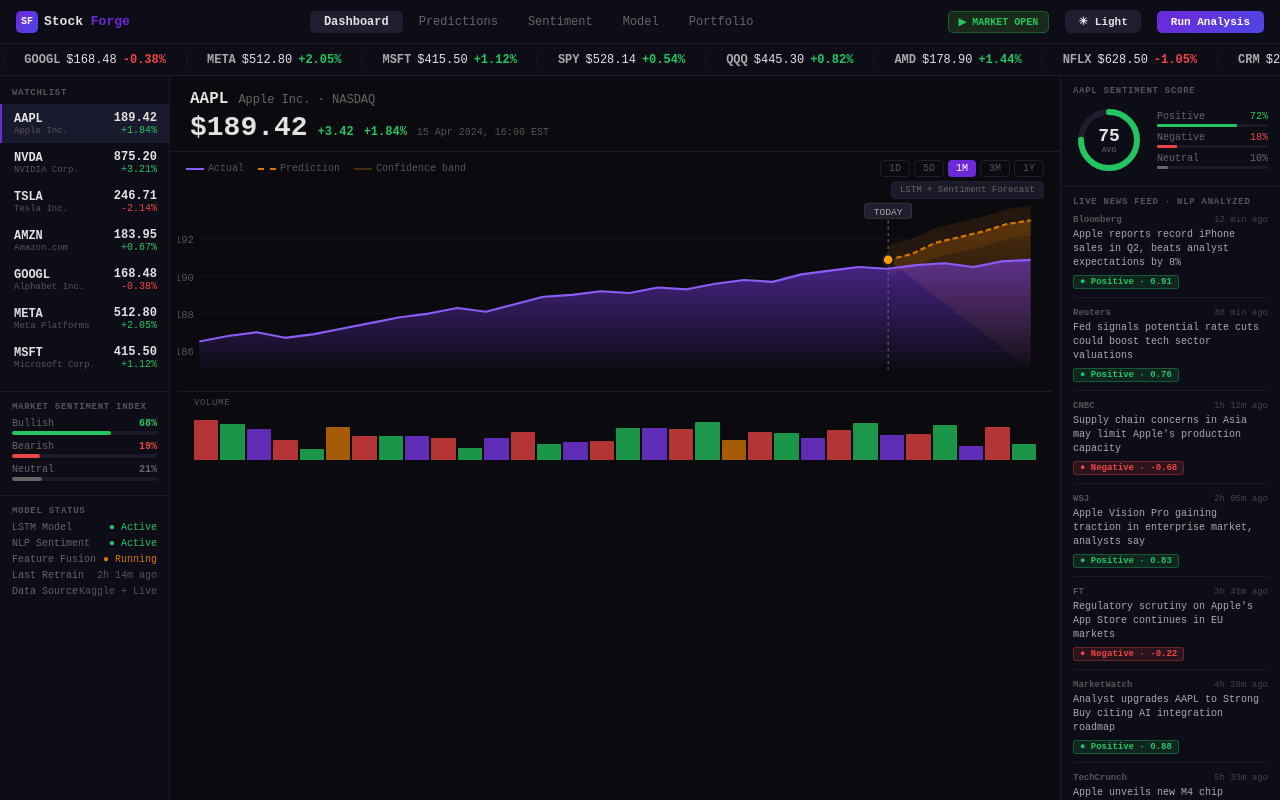
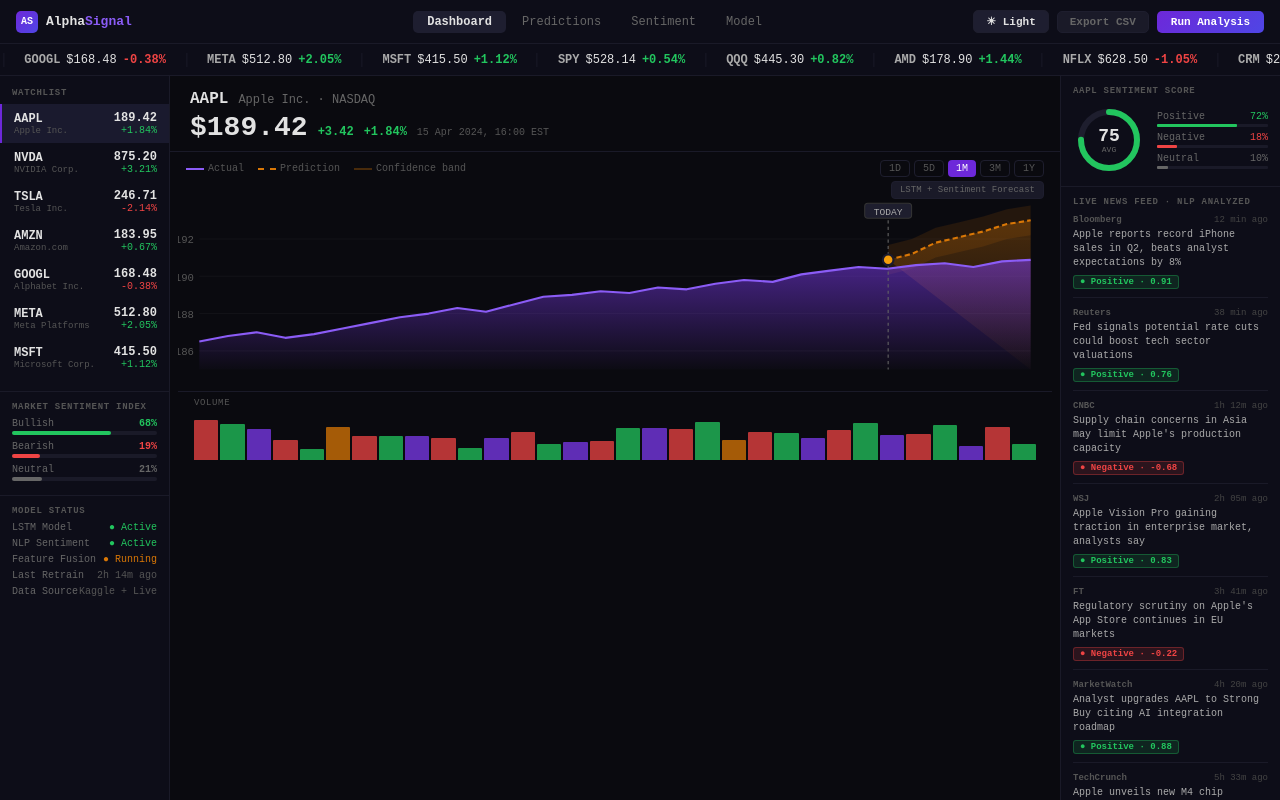
Before and after one commit to MoeezSalman/Stock-Forge, a React (Vite) app in the folder StockForge/: page / in a window 1280 px wide. Shown: the top 800 px of the page. Built offline with nearby package versions, Linux system fonts and the light colour scheme.

Commit message:
nav bar done

```diff
--- a/StockForge/src/Components/Dashboard.jsx
+++ b/StockForge/src/Components/Dashboard.jsx
@@ -1,5 +1,6 @@
 import { useState, useEffect, useRef } from "react";
 import ModelTrainingAndAnalytics from "./ModelTrainingAndAnalytics";
+import Navbar from "./Navbar";
 
 const darkTheme = {
   "--bg": "#0a0a0f",
@@ -335,23 +336,11 @@
       <div style={{ ...s.root, ...rootStyle }}>
 
         {/* Top Nav */}
-        <div style={s.topBar}>
-          <div style={s.logo}>
-            <div style={s.logoIcon}>SF</div>
-            <span>Stock <span style={{ color: "var(--accent)" }}>Forge</span></span>
-          </div>
-          <div style={s.navTabs}>
-            {navTabs.map((t) => (
-              <button key={t} style={s.navTab(t === activeTab)} onClick={() => setActiveTab(t)}>{t}</button>
-            ))}
-          </div>
-          <button style={s.btnMarket}>▶ MARKET OPEN</button>
-          {/* Single toggle button — shows what you'll switch TO */}
-          <button style={s.toggleBtn} onClick={toggleTheme}>
-            {isDark ? "☀ Light" : "☽ Dark"}
-          </button>
-          <button style={s.btnRun}>Run Analysis</button>
-        </div>
+        <Navbar
+          isDark={isDark}
+          onToggle={toggleTheme}
+          activeLabel="Dashboard"
+        />
 
         {/* Animated Ticker Strip */}
         <div style={s.tickerOuter}>
--- a/StockForge/src/Components/ModelTrainingAndAnalytics.jsx
+++ b/StockForge/src/Components/ModelTrainingAndAnalytics.jsx
@@ -1,16 +1,16 @@
 import React, { useEffect, useState } from 'react';
+import { useNavigate } from 'react-router-dom';
 import {
   Area, AreaChart, CartesianGrid, ResponsiveContainer,
   Tooltip, XAxis, YAxis,
 } from 'recharts';
-
+import Navbar from "./Navbar";
 /* ══════════════════════════════════════════
    STYLES
 ══════════════════════════════════════════ */
 const STYLES = `
 @import url('https://fonts.googleapis.com/css2?family=Manrope:wght@400;500;600;700;800&display=swap');
 
-/* ── Dark theme ── */
 [data-theme="dark"] {
   --bg:            #090615;
   --app-grad:      radial-gradient(90% 55% at 20% -10%, rgba(126,93,255,0.20) 0%, rgba(126,93,255,0) 55%), radial-gradient(70% 45% at 100% -10%, rgba(255,176,77,0.08) 0%, rgba(255,176,77,0) 52%), linear-gradient(180deg,#070412 0%,#090615 100%);
@@ -75,9 +75,12 @@
   --toggle-inactive:#7f769e;
   --toggle-active-bg:#7e5dff;
   --toggle-active-txt:#fff;
+  --nav-bg:        #0a0718;
+  --nav-btn-active-bg: #1e1e30;
+  --nav-btn-active-txt: #ece7ff;
+  --nav-btn-txt:   #7f769e;
 }
 
-/* ── Light theme ── */
 [data-theme="light"] {
   --bg:            #f0f5fb;
   --app-grad:      none;
@@ -142,6 +145,10 @@
   --toggle-inactive:#64748b;
   --toggle-active-bg:#0f172a;
   --toggle-active-txt:#ffffff;
+  --nav-bg:        #ffffff;
+  --nav-btn-active-bg: #e8edf7;
+  --nav-btn-active-txt: #0f172a;
+  --nav-btn-txt:   #64748b;
 }
 
 *, *::before, *::after { box-sizing: border-box; margin: 0; padding: 0; }
@@ -154,83 +161,129 @@
   transition: background 0.25s, color 0.25s;
 }
 
-.app-container {
-  min-height: 100vh; width: 100%;
+.mt-app {
+  min-height: 100vh;
+  width: 100%;
   font-family: 'Manrope', sans-serif;
   color: var(--text);
   background: var(--bg);
+  display: flex;
+  flex-direction: column;
   transition: background 0.25s;
 }
-[data-theme="dark"] .app-container { background: var(--app-grad); }
+[data-theme="dark"] .mt-app { background: var(--app-grad); }
 
-/* Header */
-.header-main {
-  width: 100%; padding: 0 24px; height: 52px;
-  display: grid; grid-template-columns: auto 1fr auto;
-  align-items: center; column-gap: 28px;
+/* ── Navbar ── */
+.mt-navbar {
+  background: var(--nav-bg);
   border-bottom: 1px solid var(--header-bdr);
-  transition: border-color 0.25s;
+  display: grid;
+  grid-template-columns: 200px 1fr auto;
+  align-items: center;
+  padding: 0 16px;
+  height: 44px;
+  position: sticky;
+  top: 0;
+  z-index: 100;
+  transition: background 0.25s, border-color 0.25s;
 }
-.header-left { display: flex; align-items: center; gap: 8px; }
-.logo-box {
-  width: 22px; height: 22px; border-radius: 6px;
+.mt-logo {
+  display: flex;
+  align-items: center;
+  gap: 8px;
+  font-weight: 700;
+  font-size: 13px;
+  color: var(--text);
+  font-family: 'JetBrains Mono', 'Fira Code', monospace;
+}
+.mt-logo-icon {
+  width: 22px; height: 22px; border-radius: 5px;
   background: var(--logo-grad);
   display: flex; align-items: center; justify-content: center;
+  font-size: 10px; font-weight: 900; color: #fff;
 }
-.logo-inner { width: 11px; height: 11px; background: #fff; border-radius: 2px; opacity: 0.85; }
-.brand { font-size: 15px; font-weight: 800; color: var(--text); letter-spacing: -0.01em; }
-.brand sup { font-size: 9px; color: #7e5dff; font-weight: 700; letter-spacing: 0.05em; vertical-align: super; }
-[data-theme="light"] .brand sup { color: #4f46e5; }
-
-.header-nav { display: flex; justify-content: center; align-items: center; gap: 4px; }
-.nav-link {
-  color: var(--text-sub); font-size: 11.5px; font-weight: 600;
-  text-decoration: none; padding: 5px 10px; border-radius: 7px;
-  transition: color 0.18s, background 0.18s; border: 1px solid transparent;
+.mt-nav-links {
+  display: flex;
+  align-items: center;
+  justify-content: center;
+  gap: 2px;
 }
-.nav-link.active { color: var(--nav-active-txt); background: var(--nav-active-bg); border-color: var(--nav-active-bdr); }
-.nav-link:hover:not(.active) { color: var(--text); }
-
-.header-right { justify-self: end; display: flex; align-items: center; gap: 10px; }
-
-.epoch-pill {
-  background: var(--epoch-bg); color: var(--epoch-txt);
-  border: 1px solid var(--epoch-bdr); border-radius: 6px;
-  padding: 5px 11px; font-size: 10.5px; font-weight: 700;
-  letter-spacing: 0.04em; white-space: nowrap;
-  transition: background 0.25s, color 0.25s, border-color 0.25s;
+.mt-nav-btn {
+  font-family: 'JetBrains Mono', 'Fira Code', monospace;
+  font-size: 12px;
+  font-weight: 400;
+  color: var(--nav-btn-txt);
+  padding: 4px 14px;
+  border-radius: 5px;
+  background: transparent;
+  border: none;
+  outline: none;
+  cursor: pointer;
+  transition: all 0.15s;
+}
+.mt-nav-btn.active {
+  font-weight: 600;
+  color: var(--nav-btn-active-txt);
+  background: var(--nav-btn-active-bg);
+}
+.mt-nav-right {
+  display: flex;
+  align-items: center;
+  gap: 8px;
+}
+.mt-toggle-btn {
+  font-family: 'JetBrains Mono', 'Fira Code', monospace;
+  font-size: 11px;
+  font-weight: 600;
+  padding: 4px 12px;
+  border-radius: 5px;
+  cursor: pointer;
+  border: 1px solid var(--toggle-bdr);
+  background: var(--toggle-bg);
+  color: var(--text);
+  display: flex;
+  align-items: center;
+  gap: 5px;
+  transition: all 0.2s;
+  white-space: nowrap;
+}
+.mt-export-btn {
+  font-family: 'JetBrains Mono', 'Fira Code', monospace;
+  font-size: 11px;
+  font-weight: 600;
+  padding: 4px 12px;
+  border-radius: 5px;
+  cursor: pointer;
+  border: 1px solid var(--toggle-bdr);
+  background: var(--toggle-bg);
+  color: var(--text-muted);
+  transition: all 0.2s;
+  white-space: nowrap;
+}
+.mt-run-btn {
+  font-family: 'JetBrains Mono', 'Fira Code', monospace;
+  font-size: 11px;
+  font-weight: 700;
+  padding: 5px 14px;
+  border-radius: 5px;
+  cursor: pointer;
+  border: none;
+  background: var(--logo-grad);
+  color: #fff;
+  white-space: nowrap;
 }
 
-/* Theme Toggle */
-.theme-toggle {
-  display: flex; align-items: center;
-  background: var(--toggle-bg); border: 1px solid var(--toggle-bdr);
-  border-radius: 8px; overflow: hidden; padding: 2px;
-  gap: 2px;
-  transition: background 0.25s, border-color 0.25s;
-}
-.theme-btn {
-  background: transparent; border: none; cursor: pointer;
-  font-family: 'Manrope', sans-serif; font-size: 10.5px; font-weight: 700;
-  padding: 4px 10px; border-radius: 6px; color: var(--toggle-inactive);
-  transition: background 0.2s, color 0.2s;
-  display: flex; align-items: center; gap: 4px; white-space: nowrap;
-}
-.theme-btn.active {
-  background: var(--toggle-active-bg);
-  color: var(--toggle-active-txt);
-}
+/* ── Content ── */
+.mt-content { flex: 1; overflow-y: auto; }
 
-/* Hero */
 .hero-block {
   padding: 14px 24px 0;
   display: flex; justify-content: space-between; align-items: flex-end;
 }
-.hero-title { font-size: 30px; line-height: 1.08; letter-spacing: -0.02em; font-weight: 800; color: var(--text); }
+.hero-title { font-size: 24px; line-height: 1.08; letter-spacing: -0.02em; font-weight: 800; color: var(--text); }
 .hero-desc  { margin: 4px 0 0; font-size: 12px; color: var(--text-sub); }
 .hero-right { display: flex; align-items: center; gap: 10px; flex-wrap: wrap; justify-content: flex-end; }
 
-/* Tabs */
 .tabs-row { display: flex; align-items: center; gap: 6px; }
 .tab-btn {
   background: transparent; color: var(--text-sub);
@@ -241,7 +294,6 @@
 .tab-btn.active { background: var(--tab-active-bg); color: var(--tab-active-txt); border-color: var(--tab-active-bdr); }
 .tab-btn:hover:not(.active) { color: var(--text); border-color: var(--text-sub); }
 
-/* Stats */
 .top-zone-row { padding: 10px 24px 0; }
 .stats-cards-row { display: flex; gap: 12px; width: 100%; margin-bottom: 12px; }
 .stats-card {
@@ -259,14 +311,12 @@
 .stats-sub.green { color: var(--sub-green); }
 .stats-sub.blue  { color: var(--sub-blue);  }
 
-/* Main */
 .main-content { padding: 0 24px 24px; }
 .main-grid-top    { display: grid; grid-template-columns: 1.8fr 1fr; gap: 12px; margin-bottom: 12px; }
 .main-grid-bottom { display: grid; grid-template-columns: 1.1fr 1fr 1.05fr; gap: 12px; }
 
 .panel { background: var(--panel); border: 1px solid var(--line-panel); border-radius: 10px; padding: 14px 16px 10px; transition: background 0.25s, border-color 0.25s; }
 
-/* Chart */
 .training-loss-chart { min-height: 340px; }
 .chart-header { display: flex; align-items: flex-start; justify-content: space-between; margin-bottom: 6px; }
 .chart-title { display: block; color: var(--text); font-size: 16px; font-weight: 700; line-height: 1.15; }
@@ -278,7 +328,6 @@
 .chart-tooltip { background: var(--tooltip-bg); border: 1px solid var(--tooltip-bdr); border-radius: 7px; padding: 8px 12px; font-size: 11px; font-weight: 600; font-family: 'Manrope', sans-serif; box-shadow: 0 4px 16px rgba(0,0,0,0.10); }
 .tt-epoch { color: var(--text); margin-bottom: 4px; font-weight: 700; }
 
-/* Arch */
 .model-arch-card { padding: 10px 12px; }
 .arch-header { display: flex; justify-content: space-between; align-items: flex-start; margin-bottom: 8px; }
 .arch-title { display: block; color: var(--text); font-size: 16px; font-weight: 700; line-height: 1.15; }
@@ -296,7 +345,6 @@
 .arch-note  { color: var(--text-dim); font-size: 9px; font-weight: 700; margin-left: auto; }
 .arch-tag   { border: 1px solid var(--arch-tag-bdr); background: var(--arch-tag-bg); border-radius: 5px; padding: 2px 5px; color: var(--arch-tag-txt); font-size: 9px; font-weight: 700; }
 
-/* Feature Importance */
 .fi-header { display: flex; align-items: baseline; justify-content: space-between; margin-bottom: 8px; }
 .fi-title  { color: var(--text); font-size: 16px; font-weight: 700; }
 .fi-sub    { color: var(--text-dim); font-size: 9.5px; font-weight: 700; }
@@ -307,7 +355,6 @@
 .fi-bar    { height: 6px; border-radius: 999px; transition: width 0.4s ease; }
 .fi-value  { font-size: 9.5px; font-weight: 700; text-align: right; }
 
-/* Confusion Matrix */
 .cm-header { display: flex; align-items: baseline; justify-content: space-between; margin-bottom: 6px; }
 .cm-title  { color: var(--text); font-size: 16px; font-weight: 700; }
 .cm-sub    { color: var(--text-dim); font-size: 9.5px; font-weight: 700; }
@@ -327,7 +374,6 @@
 .cm-metric-green  { color: var(--cm-metric-green);  display: block; margin-bottom: 2px; }
 .cm-metric-purple { color: var(--cm-metric-purple); display: block; margin-bottom: 2px; }
 
-/* Epoch History */
 .eh-header { display: flex; align-items: baseline; justify-content: space-between; margin-bottom: 6px; }
 .eh-title  { color: var(--text); font-size: 16px; font-weight: 700; }
 .eh-sub    { color: var(--text-dim); font-size: 9.5px; font-weight: 700; }
@@ -349,21 +395,21 @@
 }
 `;
 
-/* DATA */
+/* ── Data ── */
 const chartData = [
-  { epoch: 0,  train: 0.62,  val: 0.71  },
-  { epoch: 10, train: 0.44,  val: 0.54  },
-  { epoch: 20, train: 0.28,  val: 0.38  },
-  { epoch: 30, train: 0.18,  val: 0.28  },
-  { epoch: 40, train: 0.0421,val: 0.0598},
-  { epoch: 41, train: 0.0404,val: 0.0572},
-  { epoch: 42, train: 0.0388,val: 0.0555},
-  { epoch: 43, train: 0.0371,val: 0.0532},
-  { epoch: 44, train: 0.0355,val: 0.0515},
-  { epoch: 45, train: 0.0339,val: 0.0501},
-  { epoch: 46, train: 0.0325,val: 0.0493},
-  { epoch: 47, train: 0.0312,val: 0.0487},
-  { epoch: 100,train: 0.018, val: 0.031 },
+  { epoch: 0,  train: 0.62,  val: 0.71   },
+  { epoch: 10, train: 0.44,  val: 0.54   },
+  { epoch: 20, train: 0.28,  val: 0.38   },
+  { epoch: 30, train: 0.18,  val: 0.28   },
+  { epoch: 40, train: 0.0421,val: 0.0598 },
+  { epoch: 41, train: 0.0404,val: 0.0572 },
+  { epoch: 42, train: 0.0388,val: 0.0555 },
+  { epoch: 43, train: 0.0371,val: 0.0532 },
+  { epoch: 44, train: 0.0355,val: 0.0515 },
+  { epoch: 45, train: 0.0339,val: 0.0501 },
+  { epoch: 46, train: 0.0325,val: 0.0493 },
+  { epoch: 47, train: 0.0312,val: 0.0487 },
+  { epoch: 100,train: 0.018, val: 0.031  },
 ];
 
 const features = [
@@ -388,17 +434,30 @@
   { epoch: 47, loss: '0.0312', val_loss: '0.0487', acc: '83.2%', latest: true },
 ];
 
+const navItems = ['Dashboard', 'Predictions', 'Sentiment', 'Model', 'Portfolio'];
+
+const navRoutes = {
+  Dashboard:   '/',
+  Predictions: '/alpha',
+  Sentiment:   '/sentiment',
+  Model:       '/model',
+  Portfolio:   '/alpha',
+};
+
+/* ── Style injection ── */
 function useInjectStyles(css) {
   useEffect(() => {
-    const ID = 'dashboard-injected-styles';
+    const ID = 'mt-injected-styles';
     if (document.getElementById(ID)) return;
     const tag = document.createElement('style');
-    tag.id = ID; tag.textContent = css;
+    tag.id = ID;
+    tag.textContent = css;
     document.head.appendChild(tag);
     return () => { const el = document.getElementById(ID); if (el) el.remove(); };
   }, []);
 }
 
+/* ── Sub-components ── */
 function LossTooltip({ active, payload, label }) {
   if (!active || !payload?.length) return null;
   return (
@@ -410,7 +469,6 @@
     </div>
   );
 }
-
 
 function StatsCards() {
   const cards = [
@@ -479,13 +537,15 @@
 
 function ModelArchitecture() {
   const layers = [
-    { label: 'Input Layer', cls: 'input', right: (
+    {
+      label: 'Input Layer', cls: 'input',
+      right: (
         <div className="arch-right-group">
           <span className="arch-tag">OHLCV · 60 timesteps</span>
           <span className="arch-arrow">↓</span>
           <span className="arch-tag">NLP FinBERT 768-d</span>
         </div>
-      )
+      ),
     },
     { label: 'LSTM Layer 1',      cls: '',        note: '128 units · return_seq=True'  },
     { label: 'Dropout',           cls: 'dropout', note: 'p=0.3'                        },
@@ -618,20 +678,33 @@
   );
 }
 
-// ── Main export: accepts isDark + toggleTheme as props from Dashboard ──
-export default function ModelTrainingAndAnalytics({ isDark, toggleTheme }) {
+/* ══════════════════════════════════════════
+   MAIN EXPORT — fully standalone, no props
+══════════════════════════════════════════ */
+export default function ModelTrainingAndAnalytics() {
   useInjectStyles(STYLES);
 
-  // Derive theme string from the prop passed by Dashboard
+  const [isDark, setIsDark] = useState(true);
+  const navigate = useNavigate();
+
   const theme = isDark ? 'dark' : 'light';
 
-  // Keep data-theme attribute on <html> in sync with Dashboard's isDark state
   useEffect(() => {
     document.documentElement.setAttribute('data-theme', theme);
   }, [theme]);
 
   return (
-    <div className="app-container" style={{ flex: 1, overflowY: 'auto' }}>
+    <div className="mt-app">
+
+      {/* ── Navbar ── */}
+      <Navbar
+  isDark={isDark}
+  onToggle={() => setIsDark(d => !d)}
+  activeLabel="Model"
+/>
+
+      {/* ── Page content ── */}
+      <div className="mt-content">
         <div className="hero-block">
           <div>
             <h1 className="hero-title">Model Training &amp; Analytics</h1>
@@ -658,5 +731,7 @@
           </div>
         </main>
       </div>
+
+    </div>
   );
 }
--- /dev/null
+++ b/StockForge/src/Components/Navbar.jsx
@@ -0,0 +1,180 @@
+import { useNavigate, useLocation } from "react-router-dom";
+
+const NAV_ITEMS = [
+  { label: "Dashboard",   path: "/" },
+  { label: "Predictions", path: "/alpha" },
+  { label: "Sentiment",   path: "/sentiment" },
+  { label: "Model",       path: "/model" },
+];
+
+/**
+ * Props:
+ *  isDark      boolean   — current theme state
+ *  onToggle    fn        — called when theme button clicked
+ *  activeLabel string    — which nav item to highlight  e.g. "Dashboard"
+ *                          if omitted, auto-detected from URL
+ */
+export default function Navbar({ isDark, onToggle, activeLabel }) {
+  const navigate = useNavigate();
+  const location = useLocation();
+
+  const mono = "'JetBrains Mono','Fira Code','Courier New',monospace";
+
+  const styles = {
+    nav: {
+      background:   isDark ? "#0d0d18" : "#ffffff",
+      borderBottom: `1px solid ${isDark ? "#1a1a28" : "#dde4ef"}`,
+      display:      "grid",
+      gridTemplateColumns: "200px 1fr auto",
+      alignItems:   "center",
+      padding:      "0 16px",
+      height:       44,
+      position:     "sticky",
+      top:          0,
+      zIndex:       100,
+      transition:   "background 0.25s, border-color 0.25s",
+      fontFamily:   mono,
+    },
+    logo: {
+      display:    "flex",
+      alignItems: "center",
+      gap:        8,
+      fontWeight: 700,
+      fontSize:   13,
+      color:      isDark ? "#e2e2e2" : "#0f172a",
+      cursor:     "pointer",
+    },
+    logoIcon: {
+      width:          22,
+      height:         22,
+      borderRadius:   5,
+      background:     isDark
+        ? "linear-gradient(135deg,#6d28d9,#4f46e5)"
+        : "linear-gradient(135deg,#4f46e5,#6d28d9)",
+      display:        "flex",
+      alignItems:     "center",
+      justifyContent: "center",
+      fontSize:       10,
+      fontWeight:     900,
+      color:          "#fff",
+      flexShrink:     0,
+    },
+    accent: { color: isDark ? "#8b5cf6" : "#4f46e5" },
+    links: {
+      display:        "flex",
+      alignItems:     "center",
+      justifyContent: "center",
+      gap:            2,
+    },
+    right: {
+      display:    "flex",
+      alignItems: "center",
+      gap:        8,
+    },
+  };
+
+  const btnStyle = (isActive) => ({
+    fontFamily:  mono,
+    fontSize:    12,
+    fontWeight:  isActive ? 600 : 400,
+    color:       isActive
+      ? (isDark ? "#e2e2e2" : "#0f172a")
+      : (isDark ? "#666"    : "#64748b"),
+    background:  isActive
+      ? (isDark ? "#1e1e30" : "#e8edf7")
+      : "transparent",
+    border:      "none",
+    outline:     "none",
+    borderRadius: 5,
+    padding:     "4px 14px",
+    cursor:      "pointer",
+    transition:  "all 0.15s",
+  });
+
+  const toggleStyle = {
+    fontFamily:  mono,
+    fontSize:    11,
+    fontWeight:  600,
+    padding:     "4px 12px",
+    borderRadius: 5,
+    cursor:      "pointer",
+    border:      `1px solid ${isDark ? "#1e1e2e" : "#c8d4e8"}`,
+    background:  isDark ? "#1e1e30" : "#e8edf7",
+    color:       isDark ? "#e2e2e2" : "#0f172a",
+    display:     "flex",
+    alignItems:  "center",
+    gap:         5,
+    whiteSpace:  "nowrap",
+    transition:  "all 0.2s",
+  };
+
+  const exportStyle = {
+    fontFamily:  mono,
+    fontSize:    11,
+    fontWeight:  600,
+    padding:     "4px 12px",
+    borderRadius: 5,
+    cursor:      "pointer",
+    border:      `1px solid ${isDark ? "#1e1e2e" : "#c8d4e8"}`,
+    background:  isDark ? "#1a1a28" : "#e8edf7",
+    color:       isDark ? "#666"    : "#334155",
+    whiteSpace:  "nowrap",
+  };
+
+  const runStyle = {
+    fontFamily:  mono,
+    fontSize:    11,
+    fontWeight:  700,
+    padding:     "5px 14px",
+    borderRadius: 5,
+    cursor:      "pointer",
+    border:      "none",
+    background:  isDark
+      ? "linear-gradient(135deg,#6d28d9,#4f46e5)"
+      : "linear-gradient(135deg,#4f46e5,#6d28d9)",
+    color:       "#fff",
+    whiteSpace:  "nowrap",
+  };
+
+  return (
+    <nav style={styles.nav}>
+
+      {/* Logo */}
+      <div style={styles.logo} onClick={() => navigate("/")}>
+        <div style={styles.logoIcon}>AS</div>
+        <span>
+          Alpha<span style={styles.accent}>Signal</span>
+        </span>
+      </div>
+
+      {/* Nav links */}
+      <div style={styles.links}>
+        {NAV_ITEMS.map(({ label, path }) => {
+          const isActive = activeLabel
+            ? activeLabel === label
+            : location.pathname === path;
+
+          return (
+            <button
+              key={label}
+              style={btnStyle(isActive)}
+              onClick={() => navigate(path)}
+            >
+              {label}
+            </button>
+          );
+        })}
+      </div>
+
+      {/* Right side */}
+      <div style={styles.right}>
+        <button style={toggleStyle} onClick={onToggle}>
+          {isDark ? "☀ Light" : "☽ Dark"}
+        </button>
+        <button style={exportStyle}>Export CSV</button>
+        <button style={runStyle}>Run Analysis</button>
+      </div>
+
+    </nav>
+  );
+}
```
Also changed, not shown: StockForge/src/Components/AlphaSignalAI.jsx (+6 -57 lines), StockForge/src/Components/SentimentAnalysisEngineScreen.jsx (+6 -29 lines). Lines whose indentation alone changed are shown as unchanged.
